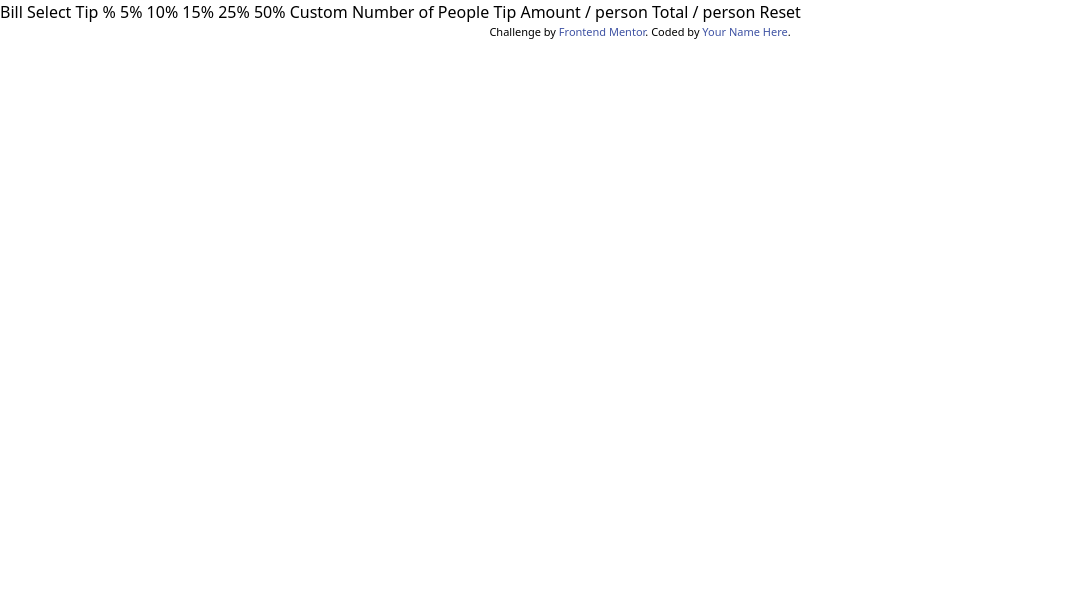
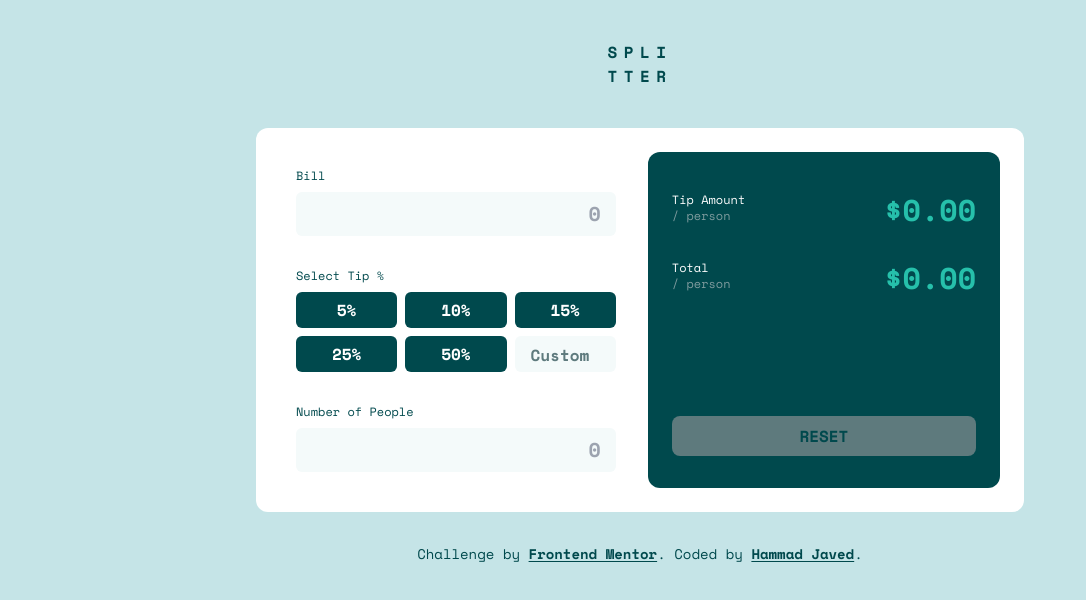
Before and after one commit to hammadxp/TipCalculatorApp, a website built with Vite: page index.html in a window 1280 px wide. Shown: the whole page, without its empty margins (0-1086 px from the left). Built offline with nearby package versions, Linux system fonts and the light colour scheme.

Commit message:
design is complete, took 2 hours excluding html structure, nice

```diff
--- a/index.html
+++ b/index.html
@@ -3,32 +3,100 @@
   <head>
     <meta charset="UTF-8" />
     <meta name="viewport" content="width=device-width, initial-scale=1.0" />
-    <!-- displays site properly based on user's device -->
+
+    <link rel="preconnect" href="https://fonts.googleapis.com" />
+    <link rel="preconnect" href="https://fonts.gstatic.com" crossorigin />
+    <link
+      href="https://fonts.googleapis.com/css2?family=Space+Mono:ital,wght@0,400;0,700;1,400;1,700&display=swap"
+      rel="stylesheet"
+    />
 
     <link rel="icon" type="image/png" sizes="32x32" href="./images/favicon-32x32.png" />
 
     <link rel="stylesheet" href="/src/css/tailwind.css" />
     <script src="/src/js/script.js" type="module" defer></script>
 
-    <title>Frontend Mentor | Tip calculator app</title>
+    <title>Tip Calculator App</title>
+  </head>
+  <body class="bg-is-light-grayish-cyan font-SpaceMono text-is-very-dark-cyan">
+    <main class="flex flex-col items-center">
+      <span class="py-10 font-bold uppercase tracking-[0.4em]"
+        >Spli <br />
+        tter</span
+      >
 
-    <!-- Feel free to remove these styles or customise in your own stylesheet 👍 -->
-    <style>
-      .attribution {
-        font-size: 11px;
-        text-align: center;
-      }
-      .attribution a {
-        color: hsl(228, 45%, 44%);
-      }
-    </style>
-  </head>
-  <body>
-    Bill Select Tip % 5% 10% 15% 25% 50% Custom Number of People Tip Amount / person Total / person Reset
+      <div class="flex w-[48rem] gap-4 rounded-xl bg-is-white p-6" id="app-card">
+        <div class="w-[50%] p-4">
+          <form action="#" class="flex flex-col gap-8">
+            <div class="flex flex-col gap-2">
+              <label for="bill-input">Bill</label>
+              <input type="number" placeholder="0" id="bill-input" />
+            </div>
 
-    <div class="attribution">
-      Challenge by <a href="https://www.frontendmentor.io?ref=challenge" target="_blank">Frontend Mentor</a>. Coded by
-      <a href="#">Your Name Here</a>.
-    </div>
+            <div class="flex flex-col gap-2">
+              <label for="tip-custom">Select Tip %</label>
+              <div class="grid grid-cols-3 gap-2">
+                <button class="tip-option">5%</button>
+                <button class="tip-option">10%</button>
+                <button class="tip-option">15%</button>
+                <button class="tip-option">25%</button>
+                <button class="tip-option">50%</button>
+                <input
+                  type="number"
+                  placeholder="Custom"
+                  max="100"
+                  id="tip-custom"
+                  class="py-0 pl-4 text-center placeholder:w-fit placeholder:text-base placeholder:text-is-dark-grayish-cyan"
+                />
+              </div>
+            </div>
+
+            <div class="flex flex-col gap-2">
+              <label for="people-input">Number of People</label>
+              <input type="number" placeholder="0" id="people-input" />
+            </div>
+          </form>
+        </div>
+
+        <div class="flex w-[50%] flex-col gap-8 rounded-xl bg-is-very-dark-cyan px-6 pb-8 pt-10 text-is-white">
+          <div class="flex">
+            <div class="flex flex-col gap-0">
+              <p class="text-xs">Tip Amount</p>
+              <span class="text-xs text-is-grayish-cyan">/ person</span>
+            </div>
+
+            <p class="ml-auto text-3xl font-bold text-is-strong-cyan">$0.00</p>
+          </div>
+
+          <div class="flex">
+            <div class="flex flex-col gap-0">
+              <p class="text-xs">Total</p>
+              <span class="text-xs text-is-grayish-cyan">/ person</span>
+            </div>
+
+            <p class="ml-auto text-3xl font-bold text-is-strong-cyan">$0.00</p>
+          </div>
+
+          <button class="btn-inactive mt-auto w-full rounded-lg py-2 font-bold uppercase text-is-very-dark-cyan">
+            Reset
+          </button>
+        </div>
+      </div>
+    </main>
+
+    <footer class="mx-auto mt-8 w-fit text-sm">
+      <div>
+        Challenge by
+        <a
+          href="https://www.frontendmentor.io?ref=challenge"
+          target="_blank"
+          class="font-bold underline underline-offset-2 duration-100 hover:opacity-90"
+          >Frontend Mentor</a
+        >. Coded by
+        <a href="#" target="_blank" class="font-bold underline underline-offset-2 duration-100 hover:opacity-90"
+          >Hammad Javed</a
+        >.
+      </div>
+    </footer>
   </body>
 </html>
--- a/src/css/tailwind.css
+++ b/src/css/tailwind.css
@@ -3,4 +3,27 @@
 @tailwind utilities;
 
 @layer components {
+  label {
+    @apply text-xs;
+  }
+
+  input {
+    @apply rounded-md bg-is-very-light-grayish-cyan py-2 text-right text-xl font-bold duration-100;
+  }
+
+  .tip-option {
+    @apply rounded-md bg-is-very-dark-cyan py-[6px] font-semibold text-is-white duration-100 hover:bg-is-strong-cyan/50 hover:text-is-very-dark-cyan;
+  }
+
+  .btn-active {
+    @apply bg-is-strong-cyan;
+  }
+
+  .btn-inactive {
+    @apply bg-is-dark-grayish-cyan;
+  }
 }
+
+*:focus-visible {
+  @apply focus:outline-none focus:ring-4 focus:ring-is-strong-cyan focus:ring-opacity-80;
+}
--- a/src/js/script.js
+++ b/src/js/script.js
@@ -0,0 +1 @@
+// Tip Amount / person Total / person Reset
--- a/tailwind.config.js
+++ b/tailwind.config.js
@@ -2,7 +2,23 @@
 module.exports = {
   content: ["*.html", "./src/**/*.{html,js,ts,jsx,tsx}"],
   theme: {
-    extend: {},
+    extend: {
+      fontFamily: {
+        SpaceMono: ["Space Mono", "sans-serif"],
+      },
+      colors: {
+        "is-strong-cyan": "hsl(172, 67%, 45%)",
+        "is-very-dark-cyan": "hsl(183, 100%, 15%)",
+        "is-dark-grayish-cyan": "hsl(186, 14%, 43%)",
+        "is-grayish-cyan": "hsl(184, 14%, 56%)",
+        "is-light-grayish-cyan": "hsl(185, 41%, 84%)",
+        "is-very-light-grayish-cyan": "hsl(189, 41%, 97%)",
+        "is-white": "hsl(0, 0%, 100%)",
+      },
+      screens: {
+        "375px": { max: "375px" },
+      },
+    },
   },
   plugins: [],
-}
+};
```
